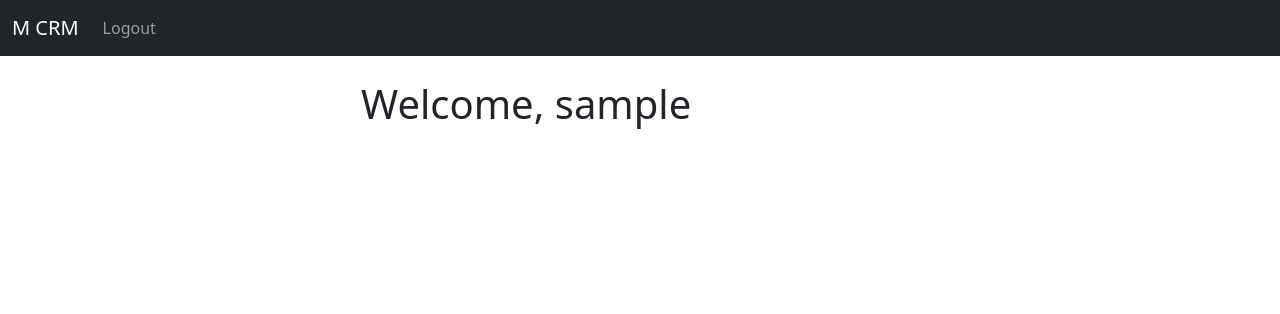
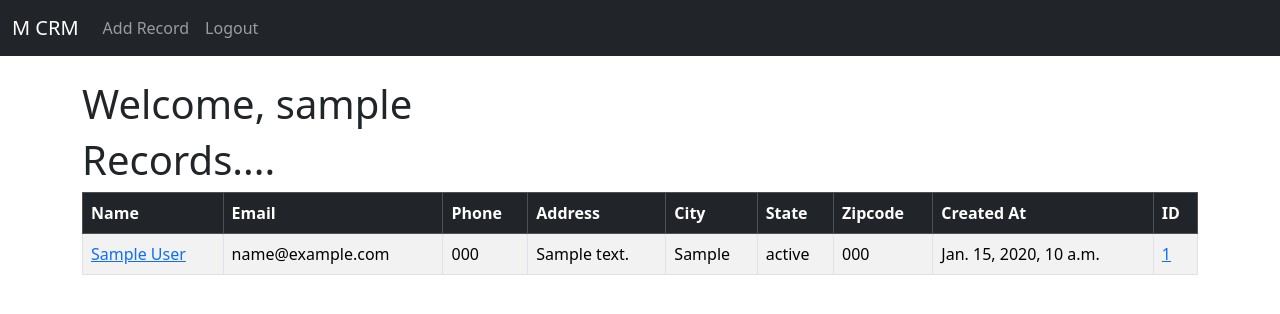
Before and after one commit to Mindlord-rex/mcrm, a Django app: page / in a window 1280 px wide. Shown: the top 314 px of the page. Run offline with Django 5.2, Linux system fonts and the light colour scheme; a user stored in the database is signed in; tables that the repository leaves empty hold one stand-in row (values such as "Sample post").

Commit message:
fourth commit

```diff
--- a/manager/admin.py
+++ b/manager/admin.py
@@ -1,3 +1,6 @@
 from django.contrib import admin
+from .models import Record
+# Register your models here.
 
-# Register your models here.
+
+admin.site.register(Record)
--- a/manager/models.py
+++ b/manager/models.py
@@ -1,3 +1,17 @@
 from django.db import models
 
 # Create your models here.
+class Record(models.Model):
+    created_at = models.DateTimeField(auto_now_add=True)
+    first_name = models.CharField(max_length=50)
+    last_name = models.CharField(max_length=50)
+    address = models.CharField(max_length=100)
+    email = models.EmailField(max_length=100)
+    phone = models.CharField(max_length=15)
+    city = models.CharField(max_length=50)
+    state = models.CharField(max_length=50)
+    zipcode = models.CharField(max_length=20)
+
+
+    def __str__(self):
+        return (f"{self.first_name} {self.last_name}")
--- a/manager/templates/manager/home.html
+++ b/manager/templates/manager/home.html
@@ -2,11 +2,49 @@
 
 {% block content %}
 
-  <div class="col-md-6 offset-md-3">
+
     {% if user.is_authenticated %}
       <h1>Welcome, {{ user.username }}</h1>
-      <br/>
+      <h1>Records....</h1>
+      <table class="table table-striped table-hover table-bordered ">
+        <thead class = "table-dark">
+          <tr>
+            <th scope="col">Name</th>
+            <th scope="col">Email</th>
+            <th scope="col">Phone</th>
+            <th scope="col">Address</th>
+            <th scope="col">City</th>
+            <th scope="col">State</th>
+            <th scope="col">Zipcode</th>
+            <th scope="col">Created At</th>
+            <th scope="col">ID</th>
+          </tr>
+        </thead>
+        <tbody>
+          {% if records %}
+          {% for record in records %}
+          <tr>
+
+            <td><a href="{% url 'record' record.id %}">{{ record.first_name }}
+            {{ record.last_name }}</a></td>
+            <td>{{ record.email }}</td>
+            <td>{{ record.phone }}</td>
+            <td>{{ record.address }}</td>
+            <td>{{ record.city }}</td>
+            <td>{{ record.state }}</td>
+            <td>{{ record.zipcode }}</td>
+            <td>{{ record.created_at }}</td>
+            <td><a href="{% url 'record' record.id %}">{{ record.id }}</a></td>
+
+          <tr>
+        {% endfor %}
+      {% endif %}
+
+        </tbody>
+      </table>
+
     {% else %}
+    <div class="col-md-6 offset-md-3">
     <h1>Login</h1>
     <br/>
     <form method="POST" action="{% url 'home' %}">
@@ -24,6 +62,7 @@
 
     </form>
     {% endif %}
-  </div>
+    </div>
+
 
 {% endblock %}
--- a/manager/templates/manager/navbar.html
+++ b/manager/templates/manager/navbar.html
@@ -7,6 +7,9 @@
       <div class="collapse navbar-collapse" id="navbarNav">
         <ul class="navbar-nav">
           {% if user.is_authenticated %}
+          <li class="nav-item">
+            <a class="nav-link" href="{% url 'add' %}">Add Record</a>
+          </li>
           <li class="nav-item">
             <a class="nav-link" href="{% url 'logout' %}">Logout</a>
           </li>
--- a/manager/templates/manager/register.html
+++ b/manager/templates/manager/register.html
@@ -1,7 +1,7 @@
 {% extends 'manager/base.html' %}
 {% block title %}Register{% endblock %}
 {% block content %}
-<div class="col-md-6 offset-md-3"></div>
+<div class="col-md-6 offset-md-3">
     <h1>Register</h1>
     <br/>
     <form method="POST" action="#">
--- a/manager/urls.py
+++ b/manager/urls.py
@@ -8,4 +8,8 @@ urlpatterns = [
     #path('login/', views.login_user, name='login_user'),
     path('logout/', views.logout_user, name='logout'),
     path('register/', views.register_user, name='register'),
+    path('record/<int:pk>', views.customer_record, name = 'record'),
+    path('delete/<int:pk>', views.delete_record, name = 'delete'),
+    path('update/<int:pk>', views.update_record, name = 'update'),
+    path('add_record/', views.add_record, name='add'),
 ]
--- a/manager/views.py
+++ b/manager/views.py
@@ -1,12 +1,16 @@
 from django.shortcuts import render, redirect
 from django.contrib.auth import authenticate, login, logout
 from django.contrib import messages
-from .forms import SignUpForm
+from .forms import SignUpForm, AddRecordForm
+from .models import Record
 
 
 
 # Create your views here.
 def home(request):
+    records = Record.objects.all()
+
+
     if request.method == 'POST':
         username = request.POST['username']
         password = request.POST['password']
@@ -20,7 +24,7 @@ def home(request):
             messages.error(request, "There was an error logging In")
             return redirect('home')
 
-    return render(request, "manager/home.html", {})
+    return render(request, "manager/home.html", {"records":records})
 
 
 
@@ -45,3 +49,52 @@ def register_user(request):
     else:
         form = SignUpForm()
         return render(request, "manager/register.html", {'form':form})
+
+
+def customer_record(request, pk):
+    if request.user.is_authenticated:
+
+        customer_record = Record.objects.get(id=pk)
+        return render(request, "manager/record.html", {"customer_record":customer_record})
+    else:
+        messages.error(request, "You must be logged in to view this page")
+        return redirect('home')
+
+
+def delete_record(request, pk):
+    if request.user.is_authenticated:
+        delete_it = Record.objects.get(id=pk)
+        delete_it.delete()
+        messages.success(request, "Record Deleted Successfully.")
+        return redirect('home')
+    else:
+        messages.success(request, "You have to be Logged in.")
+        return redirect('home')
+
+def add_record(request):
+    form = AddRecordForm(request.POST or None)
+    if request.user.is_authenticated:
+        if request.method == "POST":
+            if form.is_valid():
+                add_record = form.save()
+                messages.success(request, "Record Added...")
+                return redirect('home')
+
+        return render(request, "manager/add_record.html", {'form':form})
+    else:
+        messages.error(request, "You must be logged in to view this page")
+        return redirect('home')
+
+
+def update_record(request, pk):
+    if request.user.is_authenticated:
+        current_record = Record.objects.get(id=pk)
+        form = AddRecordForm(request.POST or None, instance=current_record)
+        if form.is_valid():
+            form.save()
+            messages.success(request, "Record Has been Updated!")
+            return redirect('home')
+        return render(request, 'manager/update_record.html',{'form': form})
+    else:
+        messages.error(request, "You must be logged in to view this page")
+        return redirect('home')
```
Also changed, not shown: manager/forms.py (+17 -0 lines), manager/templates/manager/add_record.html (added, +15 -0 lines), manager/templates/manager/record.html (added, +35 -0 lines), manager/templates/manager/update_record.html (added, +15 -0 lines), manager/migrations/0001_initial.py (added).
